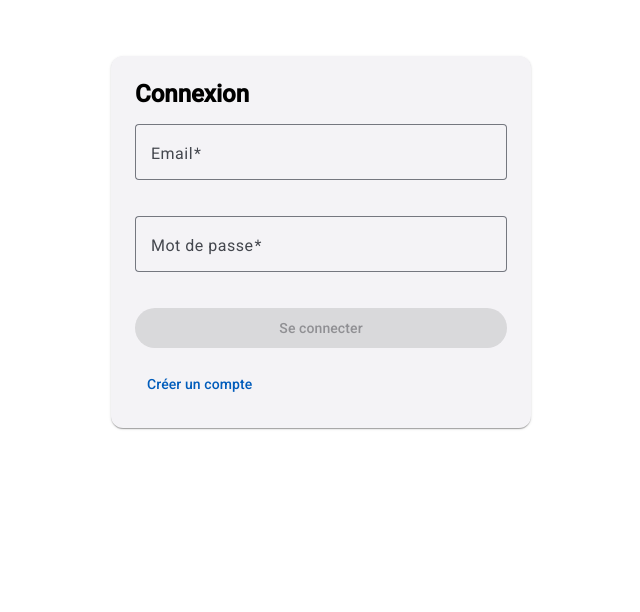
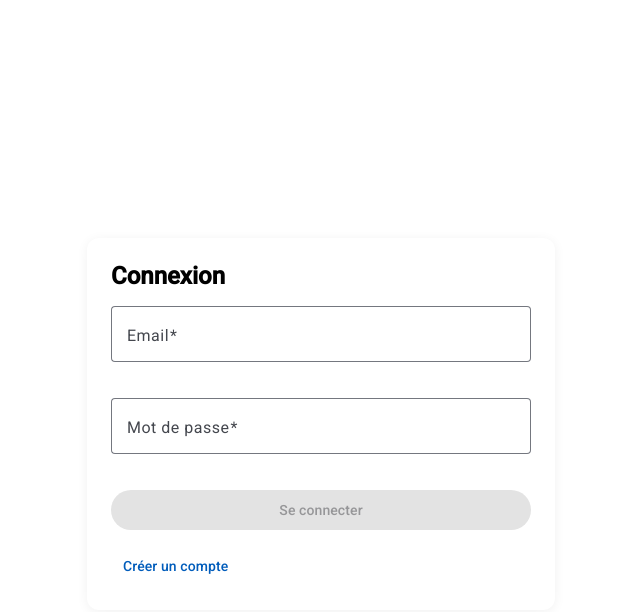
Before and after one commit to Jirawah/sneakyDateReforged-v0.1, an Angular app in the folder sdr-frontend/ms-webapp/: page /auth/login in a window 1280 px wide. Shown: the top 612 px of the page, without its empty margins (319-959 px from the left). Built offline with nearby package versions, Linux system fonts and the light colour scheme.

Commit message:
ms-webapp, fixing connection with ms-auth

```diff
--- a/sdr-frontend/ms-webapp/src/app/auth/login/login.component.html
+++ b/sdr-frontend/ms-webapp/src/app/auth/login/login.component.html
@@ -1,7 +1,8 @@
-<mat-card style="max-width:420px;margin:56px auto;padding:24px;display:block">
-  <h2 style="margin:0 0 16px">Connexion</h2>
+<main class="auth-wrap">
+  <section class="auth-panel">
+    <h2>Connexion</h2>
 
-  <form [formGroup]="form" (ngSubmit)="submit()" style="display:grid;gap:16px">
+    <form [formGroup]="form" (ngSubmit)="submit()" class="auth-form" style="max-width:420px">
       <mat-form-field appearance="outline">
         <mat-label>Email</mat-label>
         <input matInput type="email" formControlName="email" required />
@@ -19,10 +20,11 @@
         {{ loading ? 'Connexion…' : 'Se connecter' }}
       </button>
 
-    <p *ngIf="error" style="color:#c00;margin:0">{{ error }}</p>
+      <p *ngIf="error" class="auth-error">{{ error }}</p>
 
-    <div>
+      <div class="auth-links">
         <a mat-button routerLink="/auth/register">Créer un compte</a>
       </div>
     </form>
-</mat-card>
+  </section>
+</main>
--- a/sdr-frontend/ms-webapp/src/app/auth/login/login.component.scss
+++ b/sdr-frontend/ms-webapp/src/app/auth/login/login.component.scss
@@ -0,0 +1,36 @@
+@use '../register/register.component' as *; /* si tu préfères partager, sinon copie/colle */
+
+.auth-wrap {
+  min-height: 100dvh;
+  display: grid;
+  place-items: center;
+  padding: 24px;
+}
+
+.auth-panel {
+  width: 100%;
+  max-width: 420px;
+  background: var(--sys-surface, #fff);
+  border-radius: 12px;
+  padding: 24px;
+  box-shadow: 0 2px 12px rgba(0,0,0,.06);
+
+  h2 {
+    margin: 0 0 16px;
+  }
+}
+
+.auth-form {
+  display: grid;
+  gap: 16px;
+}
+
+.auth-error {
+  color: #c00;
+  margin: 0;
+}
+
+.auth-links {
+  display: flex;
+  justify-content: flex-start;
+}
--- a/sdr-frontend/ms-webapp/src/app/auth/register/register.component.html
+++ b/sdr-frontend/ms-webapp/src/app/auth/register/register.component.html
@@ -1,7 +1,8 @@
-<mat-card style="max-width:520px;margin:56px auto;padding:24px;display:block">
-  <h2 style="margin:0 0 16px">Inscription</h2>
+<main class="auth-wrap">
+  <section class="auth-panel">
+    <h2>Inscription</h2>
 
-  <form [formGroup]="form" (ngSubmit)="submit()" style="display:grid;gap:16px">
+    <form [formGroup]="form" (ngSubmit)="submit()" class="auth-form">
       <mat-form-field appearance="outline">
         <mat-label>Pseudo (Discord de préférence)</mat-label>
         <input matInput formControlName="pseudo" required />
@@ -20,6 +21,24 @@
         <input matInput formControlName="steamId" />
       </mat-form-field>
 
+      <!-- Connexion Discord (UX) -->
+      <div class="discord-connect">
+        <mat-checkbox
+          formControlName="discordConnected"
+          class="discord-checkbox"
+          color="primary">
+          CONNEXION DISCORD
+        </mat-checkbox>
+
+        <button
+          type="button"
+          mat-raised-button
+          class="btn-discord"
+          (click)="openDiscordInvite()">
+          Ouvrir Discord
+        </button>
+      </div>
+
       <mat-form-field appearance="outline">
         <mat-label>Mot de passe (≥12 caractères)</mat-label>
         <input matInput type="password" formControlName="password" required />
@@ -33,14 +52,18 @@
         <mat-error *ngIf="form.controls.confirmPassword.hasError('required')">Requis</mat-error>
       </mat-form-field>
 
-    <button mat-flat-button color="primary" [disabled]="form.invalid || loading">
+      <button
+        mat-flat-button
+        color="primary"
+        [disabled]="form.invalid || loading || !form.value.discordConnected">
         {{ loading ? 'Création…' : 'Créer mon compte' }}
       </button>
 
-    <p *ngIf="error" style="color:#c00;margin:0">{{ error }}</p>
+      <p *ngIf="error" class="auth-error">{{ error }}</p>
 
-    <div>
+      <div class="auth-links">
         <a mat-button routerLink="/auth/login">J’ai déjà un compte</a>
       </div>
     </form>
-</mat-card>
+  </section>
+</main>
--- a/sdr-frontend/ms-webapp/src/app/auth/register/register.component.scss
+++ b/sdr-frontend/ms-webapp/src/app/auth/register/register.component.scss
@@ -0,0 +1,44 @@
+.auth-wrap {
+  min-height: 100dvh;
+  display: grid;
+  place-items: center;
+  padding: 24px;
+}
+
+.auth-panel {
+  width: 100%;
+  max-width: 520px;
+  background: var(--sys-surface, #fff);
+  border-radius: 12px;
+  padding: 24px;
+  box-shadow: 0 2px 12px rgba(0,0,0,.06);
+
+  h2 { margin: 0 0 16px; }
+}
+
+.auth-form {
+  display: grid;
+  gap: 16px;
+}
+
+.discord-connect {
+  display: flex;
+  align-items: center;
+  gap: 12px;
+  margin: 4px 0 8px;
+
+  .discord-checkbox {
+    font-weight: 700;
+    letter-spacing: .5px;
+  }
+
+  .btn-discord {
+    border-radius: 9999px;
+    padding: 8px 16px;
+    font-weight: 600;
+    box-shadow: 0 2px 6px rgba(0,0,0,.12);
+  }
+}
+
+.auth-error { color: #c00; margin: 0; }
+.auth-links { display: flex; justify-content: flex-start; }
--- a/sdr-frontend/ms-webapp/src/app/auth/register/register.component.ts
+++ b/sdr-frontend/ms-webapp/src/app/auth/register/register.component.ts
@@ -1,60 +1,84 @@
 import { Component, inject } from '@angular/core';
-import { CommonModule } from '@angular/common';
-import { FormBuilder, ReactiveFormsModule, Validators } from '@angular/forms';
-import { Router } from '@angular/router';
-
-// Material
-import { MatCardModule } from '@angular/material/card';
+import { FormBuilder, FormGroup, Validators, ReactiveFormsModule } from '@angular/forms';
+import { Router, RouterLink } from '@angular/router';
 import { MatFormFieldModule } from '@angular/material/form-field';
 import { MatInputModule } from '@angular/material/input';
 import { MatButtonModule } from '@angular/material/button';
-
-// import { AuthService } from '../../core/services/auth.service';
+import { MatCheckboxModule } from '@angular/material/checkbox';
+import { CommonModule } from '@angular/common';
+import { environment } from '../../../environments/environment';
 
 @Component({
   selector: 'app-register',
   standalone: true,
   imports: [
-    CommonModule, ReactiveFormsModule,
-    MatCardModule, MatFormFieldModule, MatInputModule, MatButtonModule
+    CommonModule,
+    ReactiveFormsModule,
+    RouterLink,
+    MatFormFieldModule,
+    MatInputModule,
+    MatButtonModule,
+    MatCheckboxModule
   ],
   templateUrl: './register.component.html',
-  styleUrls: ['./register.component.scss'],
+  styleUrls: ['./register.component.scss']
 })
 export class RegisterComponent {
   private fb = inject(FormBuilder);
   private router = inject(Router);
-  // private auth = inject(AuthService);
+  // injecte ici ton AuthService si tu l’utilises dans submit()
+
+  form: FormGroup = this.fb.group({
+    pseudo: ['', [Validators.required]],
+    email: ['', [Validators.required, Validators.email]],
+    steamId: [''],
+    // UX : l’utilisateur confirme avoir ouvert Discord/accepté l’invite
+    discordConnected: [false, Validators.requiredTrue],
+    password: ['', [Validators.required, Validators.minLength(12)]],
+    confirmPassword: ['', [Validators.required]]
+  }, { validators: [passwordsMatchValidator()] });
 
   loading = false;
   error: string | null = null;
 
-  form = this.fb.group({
-    pseudo: ['', Validators.required],
-    email: ['', [Validators.required, Validators.email]],
-    steamId: [''],
-    password: ['', [Validators.required, Validators.minLength(12)]],
-    confirmPassword: ['', Validators.required],
-  });
+  openDiscordInvite(): void {
+    const url = environment.discordInviteUrl || 'https://discord.com/app';
+    window.open(url, '_blank', 'noopener,noreferrer');
+  }
 
-  submit() {
+  async submit(): Promise<void> {
     if (this.form.invalid) return;
+    this.loading = true;
+    this.error = null;
 
-    // Validation locale simple
-    const v = this.form.value;
-    if (v.password !== v.confirmPassword) {
-      this.error = 'Les mots de passe ne correspondent pas.'; return;
-    }
+    // Exemple d’appel si tu utilises un AuthService :
+    // try {
+    //   const payload = {
+    //     pseudo: this.form.value.pseudo,
+    //     email: this.form.value.email,
+    //     steamId: this.form.value.steamId || null,
+    //     password: this.form.value.password,
+    //     confirmPassword: this.form.value.confirmPassword,
+    //     discordId: null // le bot fera le /auth/discord/sync plus tard
+    //   };
+    //   await this.authService.register(payload).toPromise();
+    //   this.router.navigateByUrl('/auth/login');
+    // } catch (e: any) {
+    //   this.error = e?.error?.message || 'Une erreur est survenue.';
+    // } finally {
+    //   this.loading = false;
+    // }
 
-    // Étape A (UI seule)
-    // console.log('register payload', v);
-    // this.router.navigateByUrl('/home');
-
-    // Étape B (quand on branche le back) :
-    // this.loading = true; this.error = null;
-    // this.auth.register(v as any).subscribe({
-    //   next: () => { this.loading = false; this.router.navigateByUrl('/home'); },
-    //   error: (e) => { this.loading = false; this.error = e?.error?.message ?? 'Inscription échouée.'; }
-    // });
+    // Si tu n’as pas encore branché le service, retire le loader :
+    this.loading = false;
   }
 }
+
+/** Validator : password === confirmPassword */
+export function passwordsMatchValidator() {
+  return (group: FormGroup) => {
+    const p = group.get('password')?.value;
+    const c = group.get('confirmPassword')?.value;
+    return p && c && p === c ? null : { passwordsMismatch: true };
+  };
+}
--- a/sdr-frontend/ms-webapp/src/environments/environment.prod.ts
+++ b/sdr-frontend/ms-webapp/src/environments/environment.prod.ts
@@ -1,4 +1,5 @@
 export const environment = {
-  production: true,
-  msAuthApi: 'http://localhost:8082',
+  production: false,
+  apiBaseUrl: 'http://localhost:8082/api',
+  discordInviteUrl: 'https://discord.gg/sVskR8CC6P'
 };
--- a/sdr-frontend/ms-webapp/src/environments/environment.ts
+++ b/sdr-frontend/ms-webapp/src/environments/environment.ts
@@ -1,4 +1,5 @@
 export const environment = {
   production: false,
-  msAuthApi: 'http://localhost:8082',
+  apiBaseUrl: 'http://localhost:8082/api',
+  discordInviteUrl: 'https://discord.gg/sVskR8CC6P'
 };
```
Lines whose indentation alone changed are shown as unchanged.
